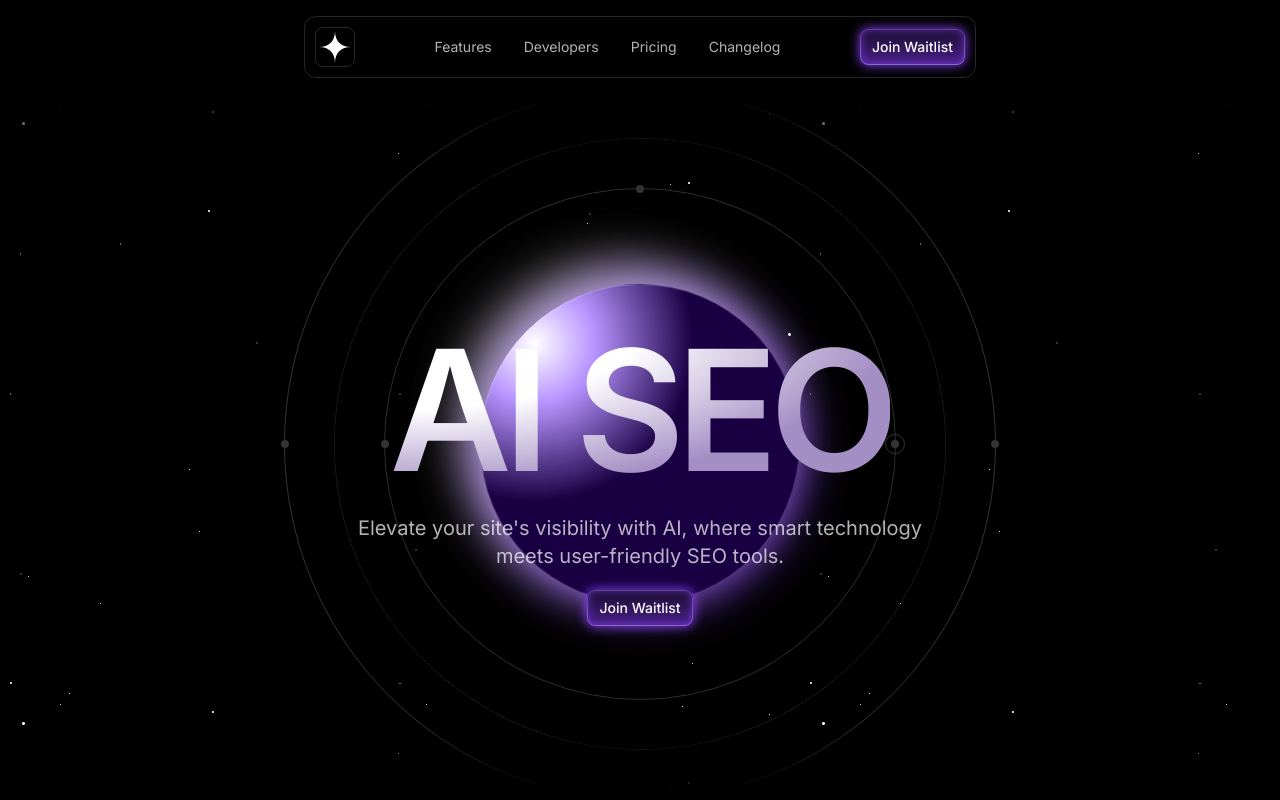
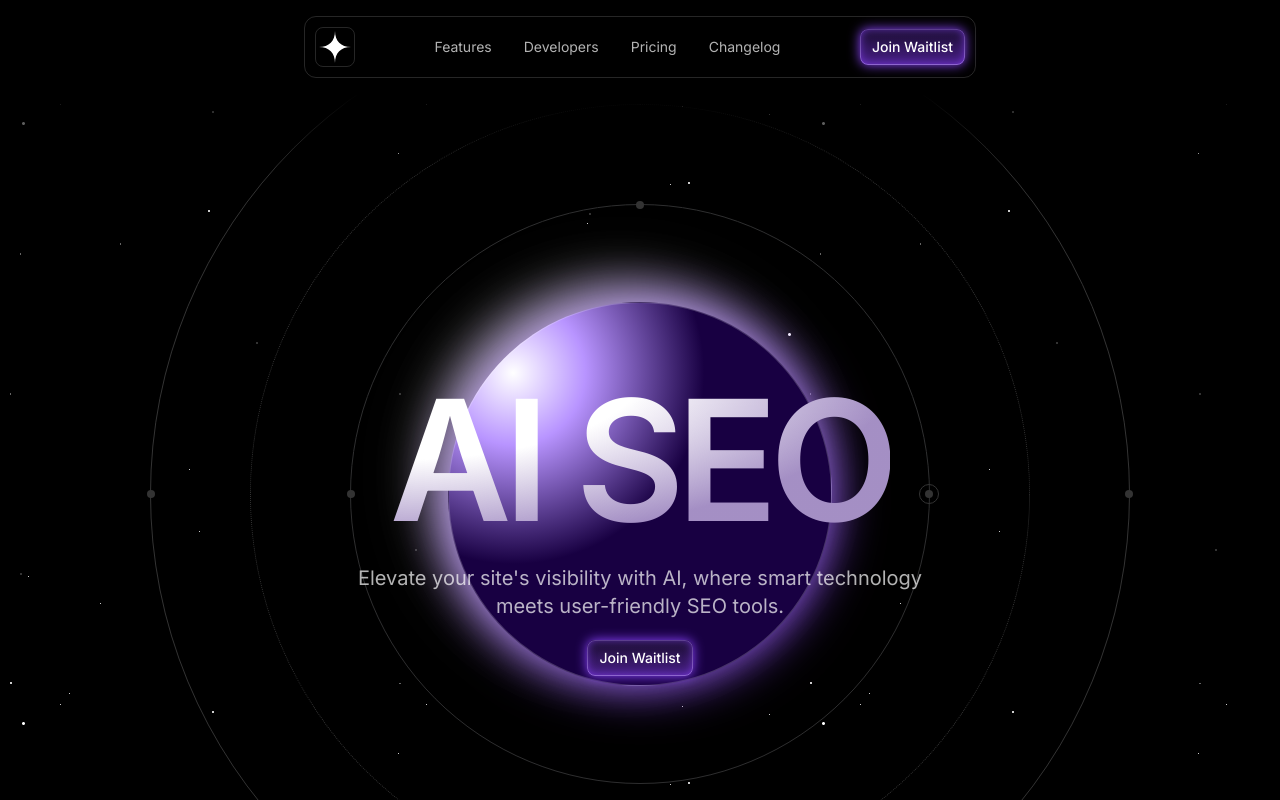
Before and after one commit to Phaniraj35/ai-landing-page, a Next.js app: page / in a window 1280 px wide. Shown: the top 800 px of the page. Built offline with nearby package versions, Linux system fonts and the light colour scheme.

Commit message:
Updated hero section to adjust ring sizes

```diff
--- a/src/sections/Hero.tsx
+++ b/src/sections/Hero.tsx
@@ -2,17 +2,19 @@ import { starsBgImg } from "@/assets";
 import GradientBtn from "@/components/GradientBtn";
 
 const Hero = () => {
-  return <section className="h-[492px] md:h-[550px] lg:h-[700px] flex items-center relative overflow-hidden [mask-image:linear-gradient(to_bottom,transparent,black_10%,black_90%,transparent)]"
-    style={{ backgroundImage: `url(${starsBgImg.src})`}}
+  return (
+    <section
+      className="h-[492px] md:h-[800px] flex items-center relative overflow-hidden [mask-image:linear-gradient(to_bottom,transparent,black_10%,black_90%,transparent)]"
+      style={{ backgroundImage: `url(${starsBgImg.src})` }}
     >
       {/* overlay purple background effect */}
       {/* <div className="absolute inset-0 bg-[radial-gradient(75%_75%_at_center_center,rgb(140,69,255,.5)_15%,rgb(14,0,36,.5)_78%,transparent)]"></div> */}
 
       {/* overlay planet graphic */}
-    <div className="absolute h-64 w-64 md:h-72 md:w-72 lg:h-80 lg:w-80 rounded-full bg-purple-500 border border-white/20 top-1/2 left-1/2  -translate-x-1/2 -translate-y-1/2 inset-0 -z-[1] bg-[radial-gradient(50%_50%_at_16.8%_18.3%,white,rgb(184,148,255)_37.7%,rgb(24,0,66))] shadow-[-20px_-20px_50px_rgb(255,255,255,.5),-20px_-20px_80px_rgb(255,255,255,.1),0_0_50px_rgb(140,69,255)]"></div>
+      <div className="absolute h-64 w-64 md:h-96 md:w-96 rounded-full bg-purple-500 border border-white/20 top-1/2 left-1/2  -translate-x-1/2 -translate-y-1/2 inset-0 -z-[1] bg-[radial-gradient(50%_50%_at_16.8%_18.3%,white,rgb(184,148,255)_37.7%,rgb(24,0,66))] shadow-[-20px_-20px_50px_rgb(255,255,255,.5),-20px_-20px_80px_rgb(255,255,255,.1),0_0_50px_rgb(140,69,255)]"></div>
 
       {/* ring of satellites */}
-    <div className="absolute h-[344px] w-[344px] md:h-[400px] md:w-[400px] lg:h-[512px] lg:w-[512px] border opacity-20 rounded-full top-1/2 left-1/2 -translate-y-1/2 -translate-x-1/2">
+      <div className="absolute h-[344px] w-[344px] md:h-[580px] md:w-[580px] border opacity-20 rounded-full top-1/2 left-1/2 -translate-y-1/2 -translate-x-1/2">
         <div className="absolute h-2 w-2 top-1/2 left-0 rounded-full bg-white -translate-x-1/2 -translate-y-1/2"></div>
         <div className="absolute h-2 w-2 top-0 left-1/2 rounded-full bg-white -translate-x-1/2 -translate-y-1/2"></div>
 
@@ -22,25 +24,26 @@ const Hero = () => {
       </div>
 
       {/* dotted ring  */}
-    <div className="absolute h-[444px] w-[444px] md:h-[500px] md:w-[500px] lg:h-[612px] lg:w-[612px] border rounded-full top-1/2 border-white/20 border-dotted left-1/2 -translate-y-1/2 -translate-x-1/2"></div>
+      <div className="absolute h-[444px] w-[444px] md:h-[780px] md:w-[780px]  border rounded-full top-1/2 border-white/20 border-dotted left-1/2 -translate-y-1/2 -translate-x-1/2"></div>
 
       {/* outer ring big */}
-    <div className="absolute h-[544px] opacity-20 w-[544px] md:h-[600px] md:w-[600px] lg:h-[712px] lg:w-[712px] border rounded-full top-1/2 border-white left-1/2 -translate-y-1/2 -translate-x-1/2">
+      <div className="absolute h-[544px] opacity-20 w-[544px] md:h-[980px] md:w-[980px]  border rounded-full top-1/2 border-white left-1/2 -translate-y-1/2 -translate-x-1/2">
         <div className="absolute h-2 w-2 top-1/2 left-0 rounded-full bg-white -translate-x-1/2 -translate-y-1/2"></div>
         <div className="absolute h-2 w-2 top-1/2 left-full rounded-full bg-white -translate-x-1/2 -translate-y-1/2"></div>
-
       </div>
 
       <div className="container flex justify-center flex-col items-center gap-5 text-center mt-16 z-10">
-      <h1 className="text-8xl md:text-[168px] md:leading-none font-semibold tracking-tighter bg-white bg-[radial-gradient(100%_100%_at_top_left,white,white,rgb(74,32,138,.5))] text-transparent bg-clip-text">AI SEO</h1>
+        <h1 className="text-8xl md:text-[168px] md:leading-none font-semibold tracking-tighter bg-white bg-[radial-gradient(100%_100%_at_top_left,white,white,rgb(74,32,138,.5))] text-transparent bg-clip-text">
+          AI SEO
+        </h1>
         <p className="text-lg md:text-xl text-white/70 max-w-xl mx-auto">
-        Elevate your site's visibility with AI, where smart technology meets user-friendly SEO tools.
+          Elevate your site&apos;s visibility with AI, where smart technology
+          meets user-friendly SEO tools.
         </p>
-      <GradientBtn>
-        Join Waitlist
-      </GradientBtn>
+        <GradientBtn>Join Waitlist</GradientBtn>
       </div>
-  </section>;
+    </section>
+  );
 };
 
 export default Hero;
```
Lines whose indentation alone changed are shown as unchanged.
